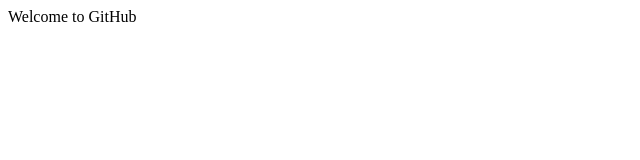
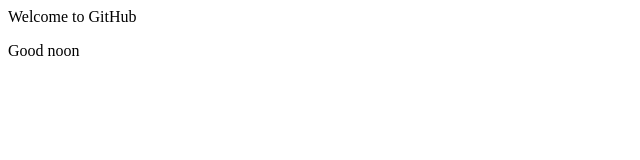
Before and after one commit to harshita-19Y/new-repo, a plain HTML site: page index.html in a window 1280 px wide. Shown: the full height of the page, 0-640 px from the left. Drawn offline with Linux system fonts and the light colour scheme.

Commit message:
new line

```diff
--- a/index.html
+++ b/index.html
@@ -1 +1,2 @@
 <p>Welcome to GitHub</p>
+<p>Good noon</p>
```
